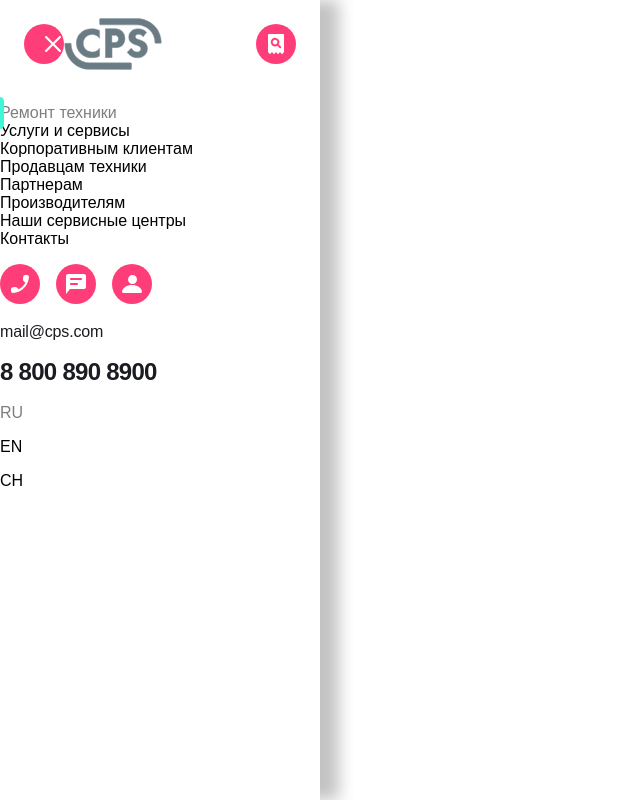
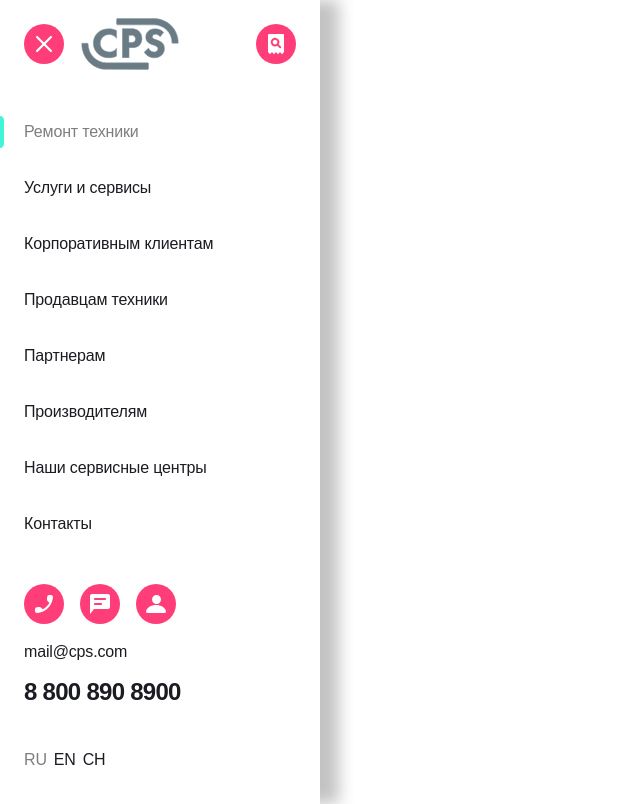
Before and after one commit to DmitryAbramichev/Project2, a plain HTML site: page index.html in a window 1280 px wide. Shown: the whole page, without its empty margins (0-640 px from the left). Drawn offline with Linux system fonts and the light colour scheme.

Commit message:
Add files via upload
1 changes

```diff
--- a/index.html
+++ b/index.html
@@ -3,39 +3,50 @@
   <head>
     <meta charset="UTF-8" />
     <meta name="viewport" content="width=device-width, initial-scale=1.0" />
-    <title>Document</title>
+    <title>Menu</title>
     <link rel="stylesheet" href="styles/style.css" />
   </head>
+
   <body>
+    <aside class="aside">
       <header class="header">
         <button class="header__burger-menu btn">
-        <img class="logo" src="icons/burger-menu.svg" alt="s" />
+          <img class="burger-img" src="icons/burger-menu.svg" alt="s" />
         </button>
-      <img class="header__cps" src="icons/CPS.svg" alt="" />
+        <img class="logo" src="icons/CPS.svg" alt="" />
         <button class="header__search-btn btn">
           <img class="header__search" src="icons/icon-search.svg" alt="s" />
         </button>
       </header>
-    <main class="main">
-      <ul class="main__menu">
-        <li class="repair active-menu"><a href="#repair">Ремонт техники</a></li>
-        <li class="services"><a href="#services">Услуги и сервисы</a></li>
+      <div class="aside__main">
+        <ul class="aside__menu">
+          <li class="repair active-menu">
+            <a href="#repair">Ремонт техники</a>
+          </li>
+          <li class="services">
+            <a href="#services">Услуги и сервисы</a>
+          </li>
           <li class="corporate clients">
             <a href="#corporate clients">Корпоративным клиентам</a>
           </li>
-        <li class=""><a href="#sellers">Продавцам техники</a></li>
-        <li class="sellers"><a href="#partners">Партнерам</a></li>
+          <li class="sellers">
+            <a href="#sellers">Продавцам техники</a>
+          </li>
+          <li class="partners">
+            <a href="#partners">Партнерам</a>
+          </li>
           <li class="manufacturers">
             <a href="#manufacturers">Производителям</a>
           </li>
           <li class="service centers">
             <a href="#service centers">Наши сервисные центры</a>
           </li>
-        <li class="contacts"><a href="#contacts">Контакты</a></li>
+          <li class="contacts">
+            <a href="#contacts">Контакты</a>
+          </li>
         </ul>
-    </main>
-    <footer class="footer">
-      <div class="footer-info">
+      </div>
+      <footer class="aside__footer">
         <ul class="top-bar">
           <li class="btn-item tablet">
             <button class="btn">
@@ -61,14 +72,22 @@
             </button>
           </li>
         </ul>
+        <address class="address">
           <a class="email" href="mailto:mail@cps.com">mail@cps.com</a>
           <a class="phone" href="tel:88008908900">8 800 890 8900</a>
-      </div>
-      <div class="change-language">
-        <p class="ru active-language">RU</p>
-        <p class="en">EN</p>
-        <p class="cn">CH</p>
-      </div>
+        </address>
+        <ul class="language">
+          <li class="language__item active-language">
+            <a href="/">RU</a>
+          </li>
+          <li class="language__item">
+            <a href="/">EN</a>
+          </li>
+          <li class="language__item">
+            <a href="/">CH</a>
+          </li>
+        </ul>
       </footer>
+    </aside>
   </body>
 </html>
```
Lines whose indentation alone changed are shown as unchanged.
